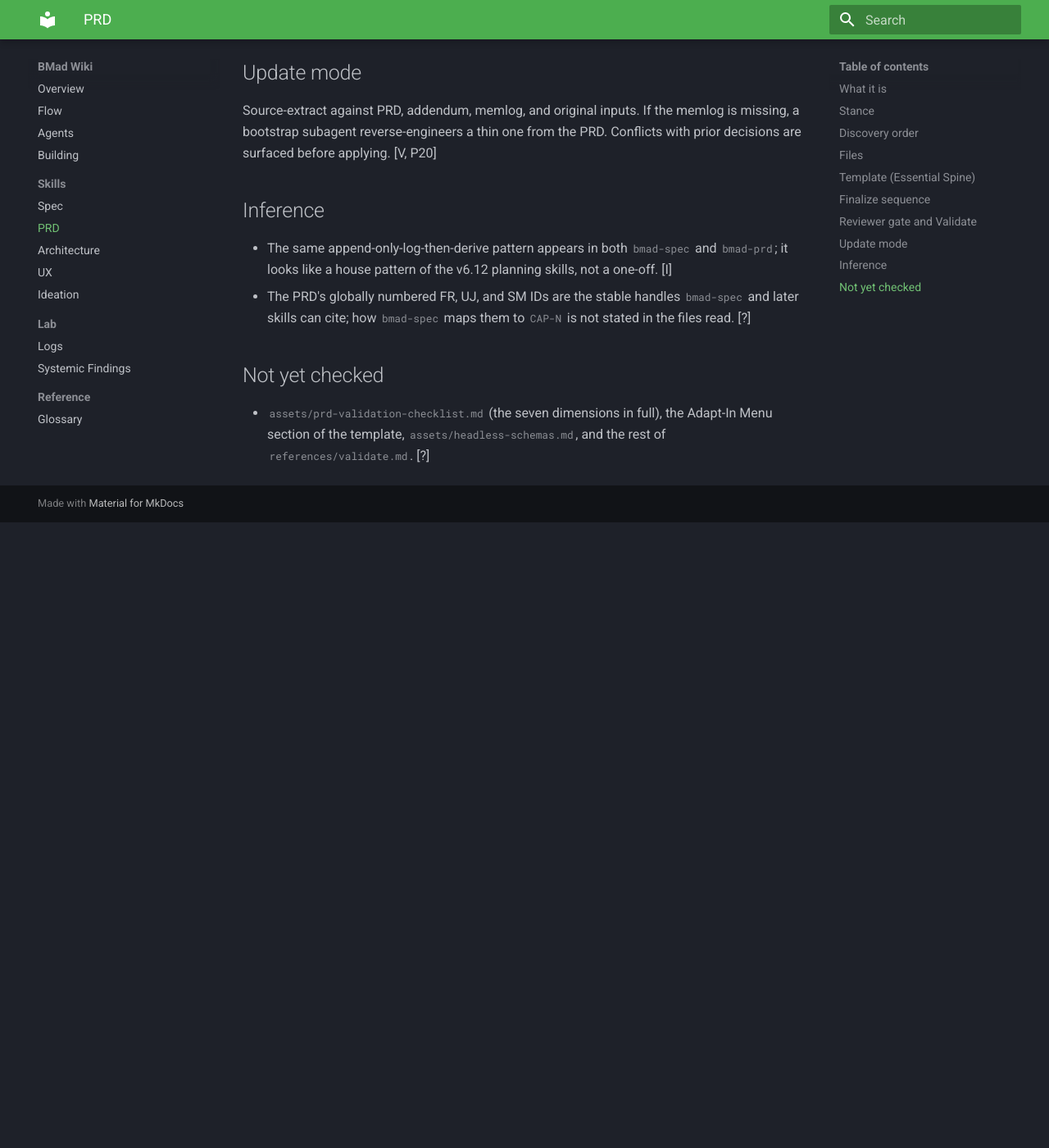
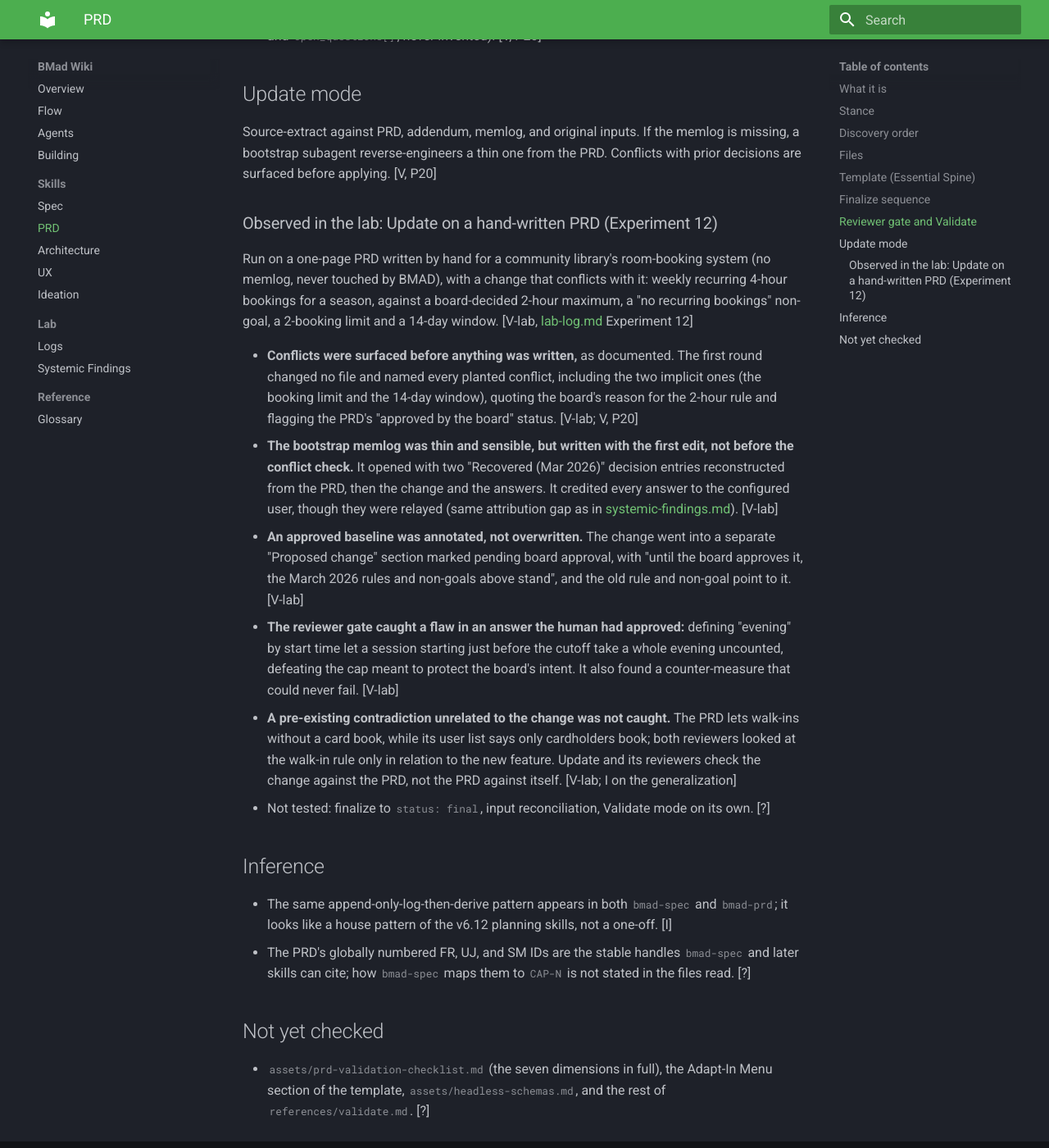
Before and after one commit to ctupper/woods-walks, an MkDocs documentation site: the page built from docs/bmad/prd-skill.md, in a window 1280 px wide and 1400 px high, scrolled down 2774 px. Shown: the whole window at 82% size. Built offline with MkDocs 1.6.1 and Material for MkDocs 9.7.7, drawn with Linux system fonts in a browser that asks for light colours; before the commit the page ends 3411 px from its top, so only the background shows below that; some of the changed text lies outside the part shown.

Commit message:
docs: auto-sync BMad wiki (lab-log.md, prd-skill.md)

```diff
--- a/docs/bmad/prd-skill.md
+++ b/docs/bmad/prd-skill.md
@@ -1,6 +1,6 @@
 # `bmad-prd`: How the PRD Skill Works
 
-*Describes BMAD-METHOD v6.12.0. Source: `skills/bmad-prd/` (P20, see `../sources.md`): `SKILL.md`, `assets/prd-template.md`, first ~30 lines of `references/validate.md` and `references/headless.md`. Tags: [V, P20] traced to those files, [I] inferred, [?] unclear. Not run in a lab. Written unattended 2026-09-19; reviewed by Carl 2026-09-24.*
+*Describes BMAD-METHOD v6.12.0. Source: `skills/bmad-prd/` (P20, see `../sources.md`): `SKILL.md`, `assets/prd-template.md`, first ~30 lines of `references/validate.md` and `references/headless.md`. Tags: [V, P20] traced to those files, [I] inferred, [?] unclear, [V-lab] observed in a lab run. Run in the lab once (Experiment 12, Update mode, see [lab-log.md](lab-log.md)). Written unattended 2026-09-19; reviewed by Carl 2026-09-24; lab section added 2026-10-02.*
 
 *Release check: read from the clone's `skills/` path. The installed-vs-clone diff (2026-09-19) found this skill differs from the `v6.12.0` release only in `SKILL.md` activation lines (the release loads `user_name`/language and greets by name) and `lint_spine.py` formatting; substantive claims stand at the release. See [build-step-by-step.md](build-step-by-step.md), last section.*
 
@@ -58,6 +58,17 @@ Sections 0 to 9: Document Purpose, Vision, Target User (JTBD, non-users, journey
 
 Source-extract against PRD, addendum, memlog, and original inputs. If the memlog is missing, a bootstrap subagent reverse-engineers a thin one from the PRD. Conflicts with prior decisions are surfaced before applying. [V, P20]
 
+### Observed in the lab: Update on a hand-written PRD (Experiment 12)
+
+Run on a one-page PRD written by hand for a community library's room-booking system (no memlog, never touched by BMAD), with a change that conflicts with it: weekly recurring 4-hour bookings for a season, against a board-decided 2-hour maximum, a "no recurring bookings" non-goal, a 2-booking limit and a 14-day window. [V-lab, [lab-log.md](lab-log.md) Experiment 12]
+
+- **Conflicts were surfaced before anything was written,** as documented. The first round changed no file and named every planted conflict, including the two implicit ones (the booking limit and the 14-day window), quoting the board's reason for the 2-hour rule and flagging the PRD's "approved by the board" status. [V-lab; V, P20]
+- **The bootstrap memlog was thin and sensible, but written with the first edit, not before the conflict check.** It opened with two "Recovered (Mar 2026)" decision entries reconstructed from the PRD, then the change and the answers. It credited every answer to the configured user, though they were relayed (same attribution gap as in [systemic-findings.md](systemic-findings.md)). [V-lab]
+- **An approved baseline was annotated, not overwritten.** The change went into a separate "Proposed change" section marked pending board approval, with "until the board approves it, the March 2026 rules and non-goals above stand", and the old rule and non-goal point to it. [V-lab]
+- **The reviewer gate caught a flaw in an answer the human had approved:** defining "evening" by start time let a session starting just before the cutoff take a whole evening uncounted, defeating the cap meant to protect the board's intent. It also found a counter-measure that could never fail. [V-lab]
+- **A pre-existing contradiction unrelated to the change was not caught.** The PRD lets walk-ins without a card book, while its user list says only cardholders book; both reviewers looked at the walk-in rule only in relation to the new feature. Update and its reviewers check the change against the PRD, not the PRD against itself. [V-lab; I on the generalization]
+- Not tested: finalize to `status: final`, input reconciliation, Validate mode on its own. [?]
+
 ## Inference
 
 - The same append-only-log-then-derive pattern appears in both `bmad-spec` and `bmad-prd`; it looks like a house pattern of the v6.12 planning skills, not a one-off. [I]
```
Also changed, not shown: docs/bmad/lab-log.md (+3 -1 lines).
